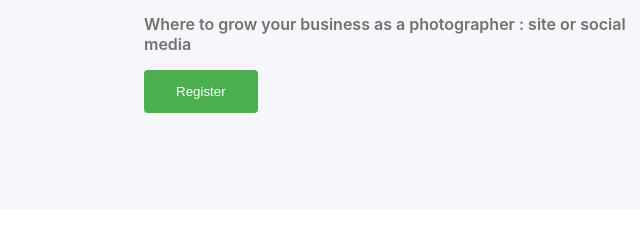
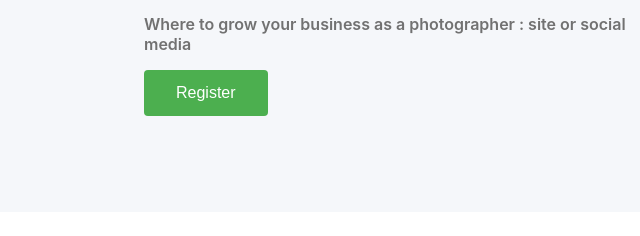
Before and after one commit to elodie-larmusiau-nws/Devoir-HTML-CSS-Figma, a plain HTML site: page index.html in a window 1280 px wide. Shown: the part 548-784 px from the top of the page, 0-640 px from the left. Drawn offline with Linux system fonts and the light colour scheme.

Commit message:
modifications via w3c css

```diff
--- a/style.css
+++ b/style.css
@@ -106,7 +106,7 @@
             padding-bottom: 14px;
             padding-left: 32px;
             border-radius: 4px;
-            text-size-adjust: 16px;
+            font-size: 16px;
             text-align: center;
 
 
```
